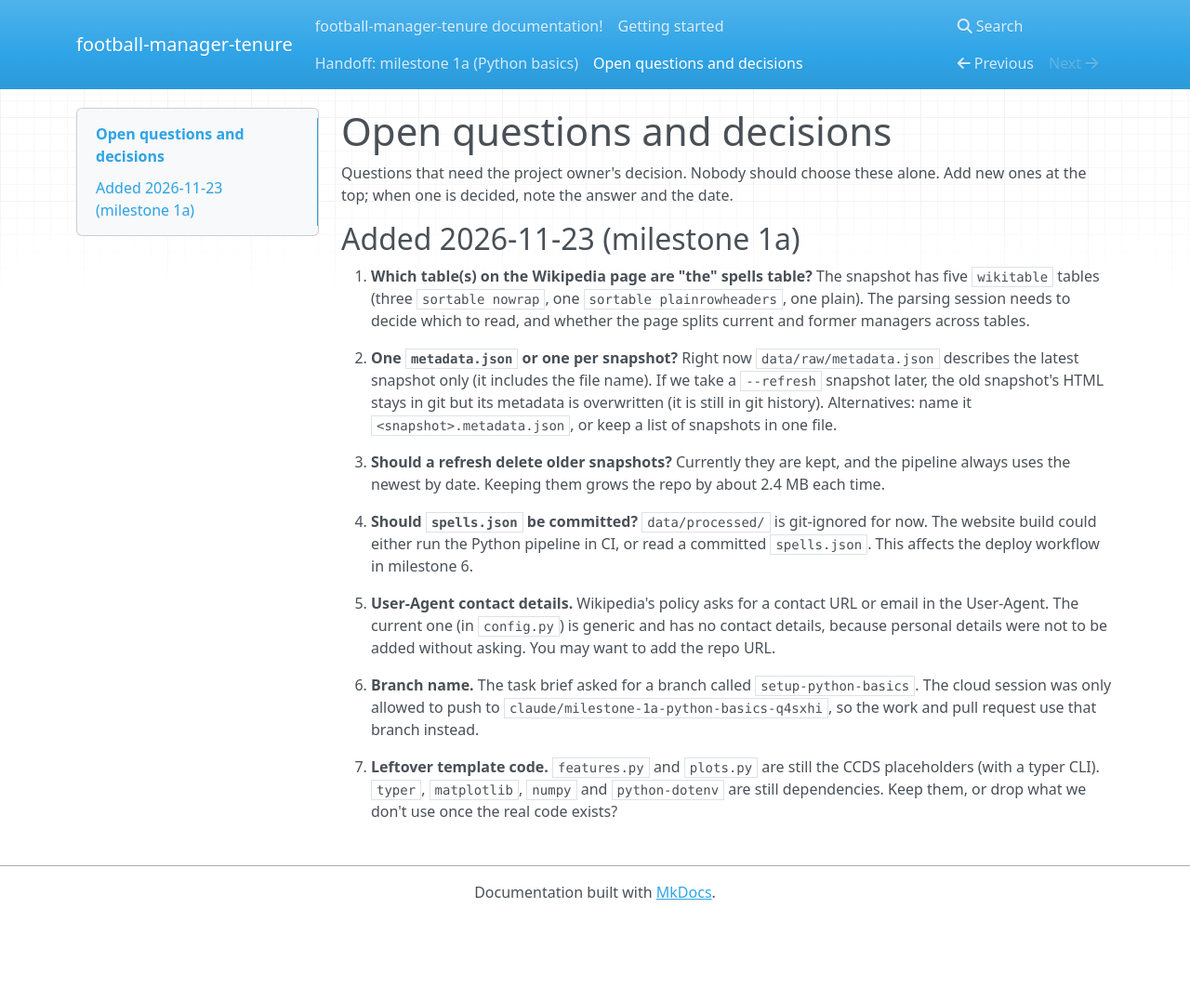
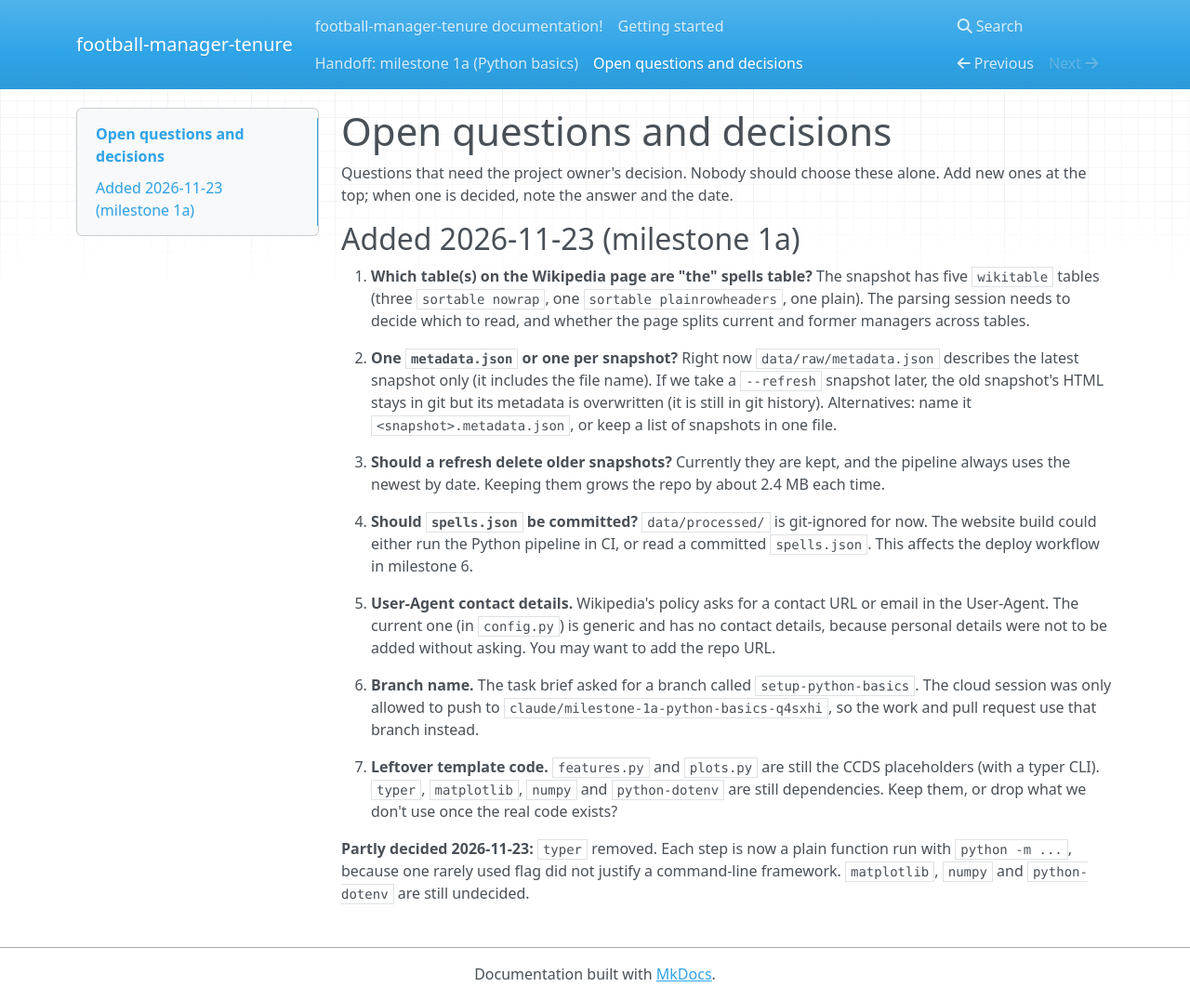
Before and after one commit to JT-39/football-manager-tenure, an MkDocs documentation site: the page built from docs/docs/open-questions.md, in a window 1280 px wide and 1076 px high. Shown: the whole window at 93% size. Built offline with MkDocs 1.6.1, drawn with Linux system fonts in a browser that asks for light colours; nearby versions of some CDN libraries.

Commit message:
Docs: Record the decision to drop Typer in open questions
Open question 7 asked whether to keep leftover template dependencies.
The Typer part is now settled: it has been removed, and the reason is
written next to the question so a later session doesn't add it back.
The other leftovers (matplotlib, numpy, python-dotenv) are still open.

```diff
--- a/docs/docs/open-questions.md
+++ b/docs/docs/open-questions.md
@@ -38,3 +38,7 @@ Add new ones at the top; when one is decided, note the answer and the date.
    placeholders (with a typer CLI). `typer`, `matplotlib`, `numpy` and `python-dotenv`
    are still dependencies. Keep them, or drop what we don't use once the real code
    exists?
+
+   **Partly decided 2026-11-23:** `typer` removed. Each step is now a plain function run with
+   `python -m ...`, because one rarely used flag did not justify a command-line framework.
+   `matplotlib`, `numpy` and `python-dotenv` are still undecided.
```
